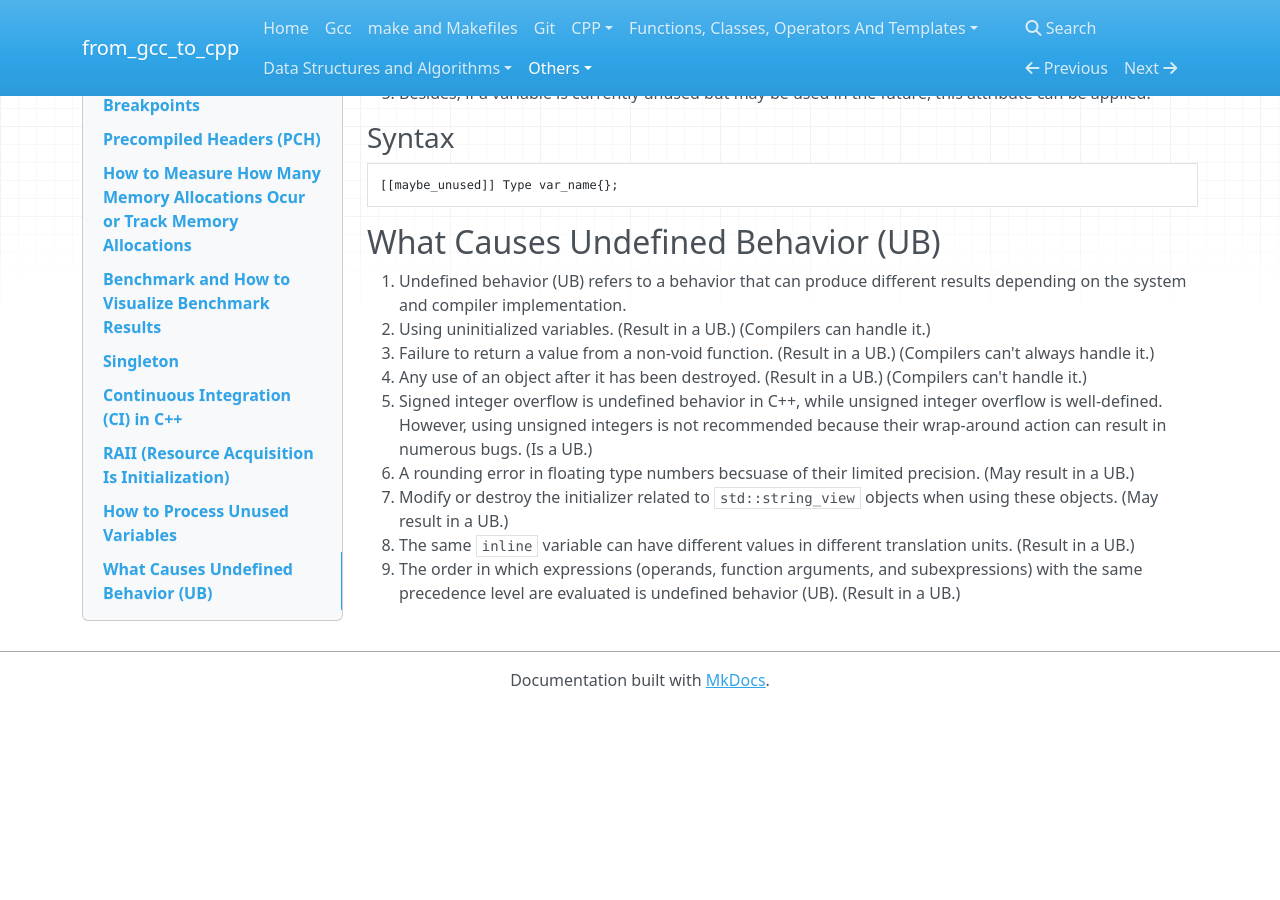
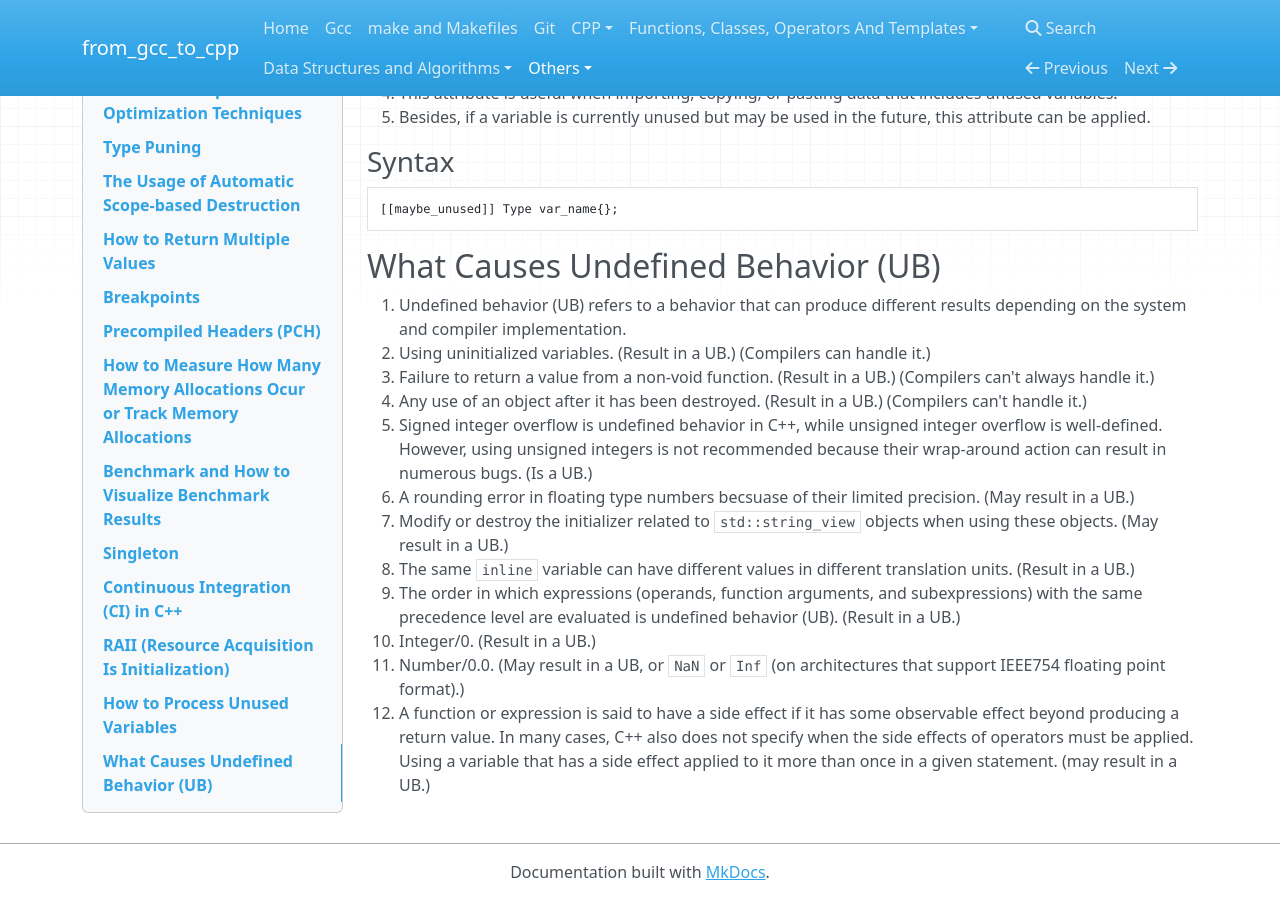
Before and after one commit to 0BananaBig0/from_gcc_to_cpp, an MkDocs documentation site: the page built from docs/SomeProgrammingTechniques.md, in a window 1280 px wide and 900 px high, scrolled down 8722 px. Built offline with MkDocs 1.6.1, drawn with Linux system fonts in a browser that asks for light colours; nearby versions of some CDN libraries; before the commit the page ends 9430 px from its top, so only the background shows below that; some of the changed text lies outside the part shown.

Commit message:
supplement the content in SomeProgrammingTechniques.md

```diff
--- a/docs/SomeProgrammingTechniques.md
+++ b/docs/SomeProgrammingTechniques.md
@@ -79,6 +79,8 @@
    conversion will result, possibly with a loss of precision.
 10. Favor `double` over `float` unless space is at a premium, as the lack of
     precision in a float will often lead to inaccuracies.
+11. C++ does not define the order of evaluation for function arguments or the
+    operands of operators.
 
 ## Common Compiler Optimization Techniques
 
@@ -468,3 +470,11 @@
 8. The order in which expressions (operands, function arguments, and
    subexpressions) with the same precedence level are evaluated is undefined
    behavior (UB). (Result in a UB.)
+9. Integer/0. (Result in a UB.)
+10. Number/0.0. (May result in a UB, or `NaN` or `Inf` (on architectures that
+    support IEEE754 floating point format).)
+11. A function or expression is said to have a side effect if it has some
+    observable effect beyond producing a return value. In many cases, C++ also
+    does not specify when the side effects of operators must be applied. Using a
+    variable that has a side effect applied to it more than once in a given
+    statement. (may result in a UB.)
```
